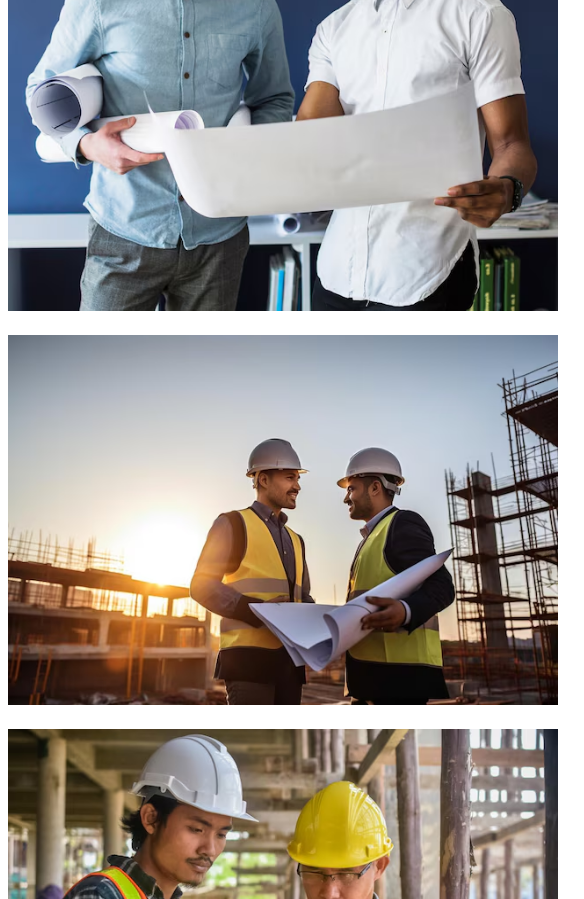
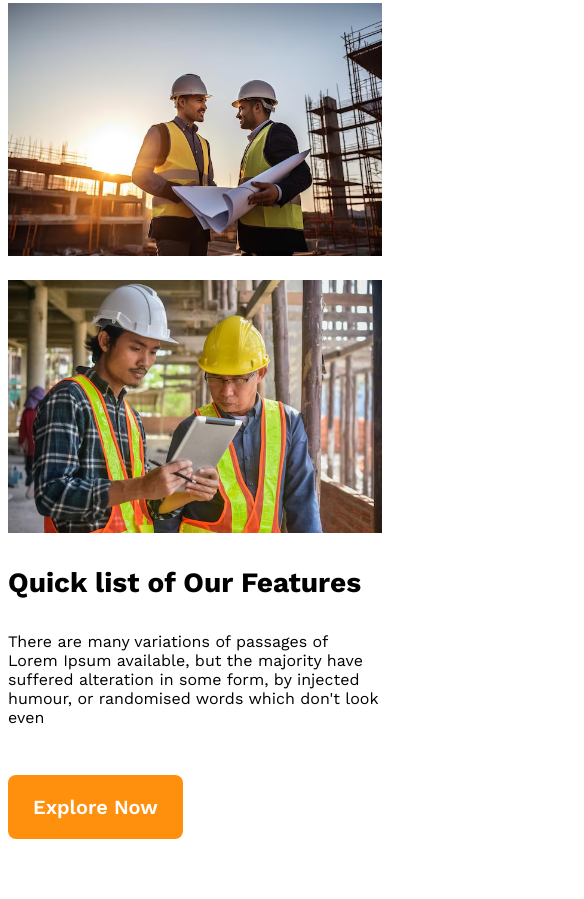
Before and after one commit to parba49/g3-architects_page, a plain HTML site: page index.html in a window 390 px wide. Shown: the part 2012-2911 px from the top of the page, 584 px wide, since content can reach past the window. Drawn offline with nearby package versions, Linux system fonts and the light colour scheme.

Commit message:
updated section1

```diff
--- a/style.css
+++ b/style.css
@@ -92,6 +92,9 @@ nav a {
     margin-left: 280px;
 
 
+
+
+
 }
 .imgcontainer{
     display: grid;
@@ -116,23 +119,13 @@ nav a {
 }
 
 .a{
-    font-family: Work Sans;
+
 font-size: 45px;
 font-weight: 700;
 line-height: 53px;
 letter-spacing: 0%;
 text-align: left;
 }
-
-.x{
-
-}
-
-
-
-
-
-
 
 
 
@@ -151,18 +144,23 @@ text-align: left;
 
     .imgcontainer{
 
-        grid-template-columns:576px;
+        grid-template-columns:1fr;
     }
     .imgsection{
-        margin-top: 0px;
-        margin-left: 0px;
-        width: 100%;
-        grid-template-columns:550px ;
+         grid-template-columns: 1fr;
+         margin-top: 20px;
+         width: 100%;
+         margin-left: 0;
     }
     .detailsection{
-        padding-top: 0px;
-        padding-left: 0px;
-        width: 550px;
+
+         flex-direction: column;
+         padding-top: 0;
+         padding-left: 0;
+         width: 100%;
+    }
+    .a {
+        font-size: 28px;
     }
 }
 
@@ -178,8 +176,18 @@ text-align: left;
     }
 
     .imgsection{
+        grid-template-columns: repeat(2, 1fr);
+        margin-left: 0;
+        width: 100%;
+    }
+    .detailsection {
+        padding-top: 100px;
+        padding-left: 20px;
+        width: 100%;
+    }
 
-        margin-left: 0px;
-        width: 100%;
+    .a {
+        font-size: 35px;
+    }
 
 }
```
